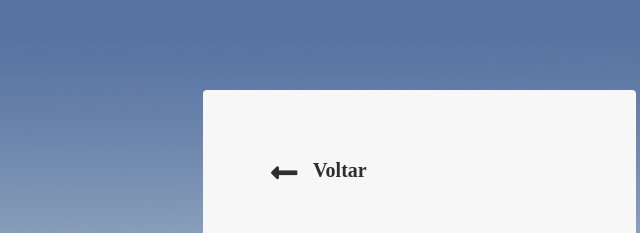
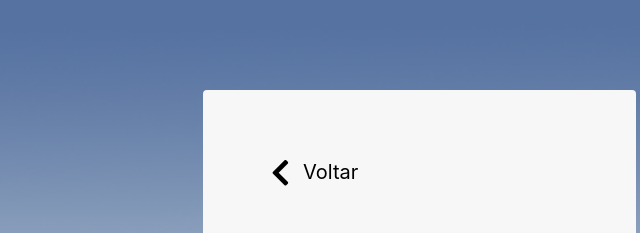
Before and after one commit to TechDriversFatec/ScoreWizard, a plain HTML site: page front-score-wizard/index.html in a window 1280 px wide. Shown: the top 233 px of the page, 597-1237 px from the left. Drawn offline with nearby package versions, Linux system fonts and the light colour scheme.

Commit message:
protótipo 2

```diff
--- a/front-score-wizard/index.html
+++ b/front-score-wizard/index.html
@@ -15,8 +15,10 @@
         <img src="img/img-login.jpg" class="img-fluid float-left" alt="Imagem login" id="imagemlogin">
         <div class="card border-0 p-5" id="login">
             <div class="card-body">
-                <i class="fas fa-long-arrow-alt-left mb-5" id="seta">
-                    <label id="voltar">Voltar</label>
+                    <a href="#" id="link-voltar">
+                        <i class="fas fa-chevron-left mb-5" id="seta"></i>
+                        <label id="voltar">Voltar</label>
+                    </a>
                 </i>
                 <form>
                     <div class="form-group">
--- a/front-score-wizard/style.css
+++ b/front-score-wizard/style.css
@@ -16,14 +16,18 @@ body {
     background-color: #f7f7f8;
 }
 
+#link-voltar {
+    color: black;
+}
+
 #seta {
     font-size: 30px;
 }
 
 #voltar {
     position: absolute;
-    top: 70px;
-    left: 110px;
+    top: 67px;
+    left: 100px;
     font-size: 20px;
 }
 
```
